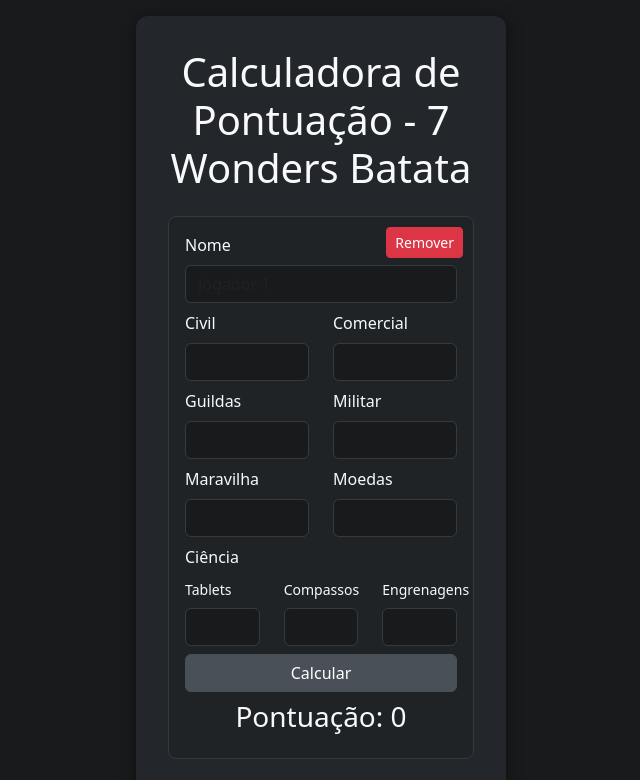
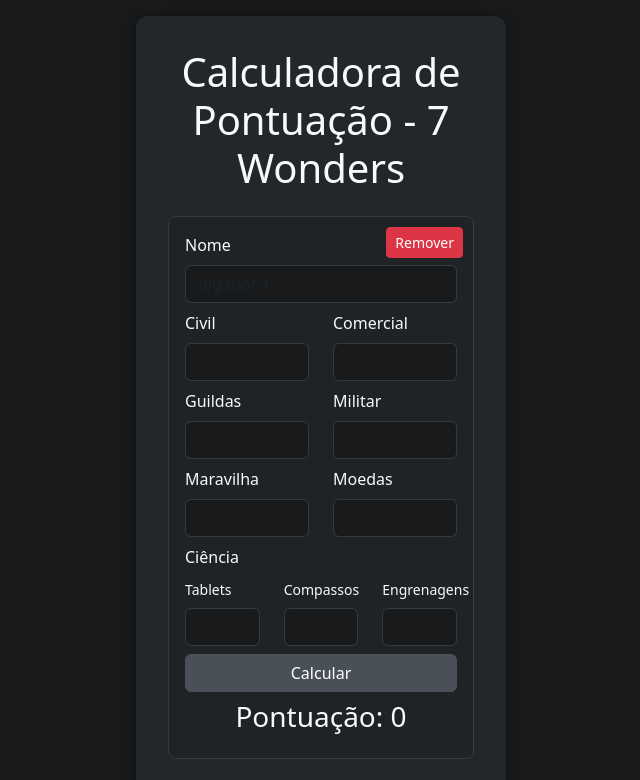
Before and after one commit to joaopauloll/7-wonders-calculator, a plain HTML site: page index.html in a window 1280 px wide. Shown: the top 780 px of the page, without its empty margins (319-959 px from the left). Drawn offline with nearby package versions, Linux system fonts and the light colour scheme.

Commit message:
Voltando teste

```diff
--- a/index.html
+++ b/index.html
@@ -13,9 +13,7 @@
   <body>
     <div class="container mt-3 mb-3">
       <div class="form-container">
-        <h1 class="mb-4 text-center">
-          Calculadora de Pontuação - 7 Wonders Batata
-        </h1>
+        <h1 class="mb-4 text-center">Calculadora de Pontuação - 7 Wonders</h1>
         <div id="players"></div>
         <button id="addPlayerBtn" class="btn btn-success w-100 mb-3">
           Adicionar Jogador
```
